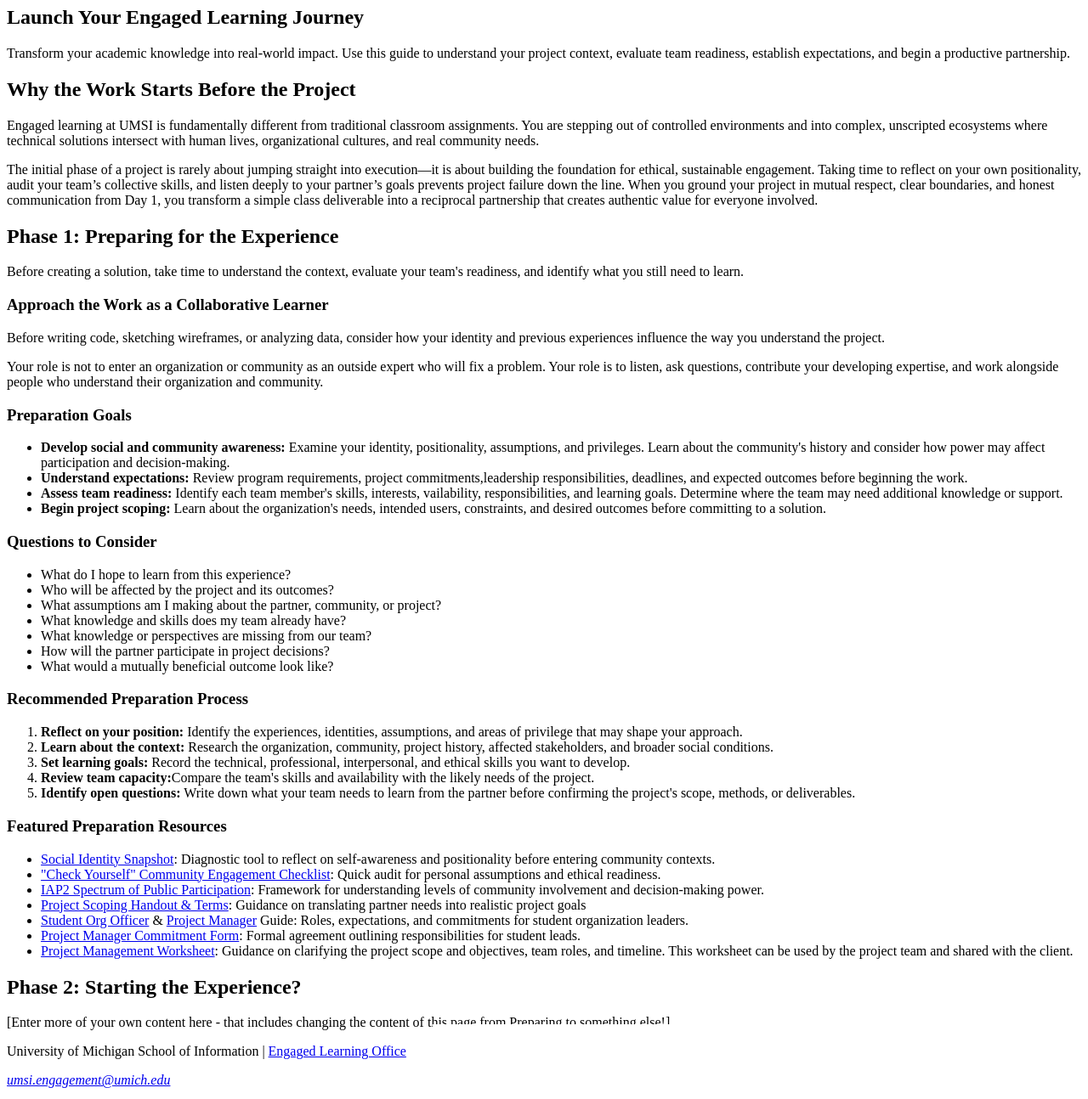
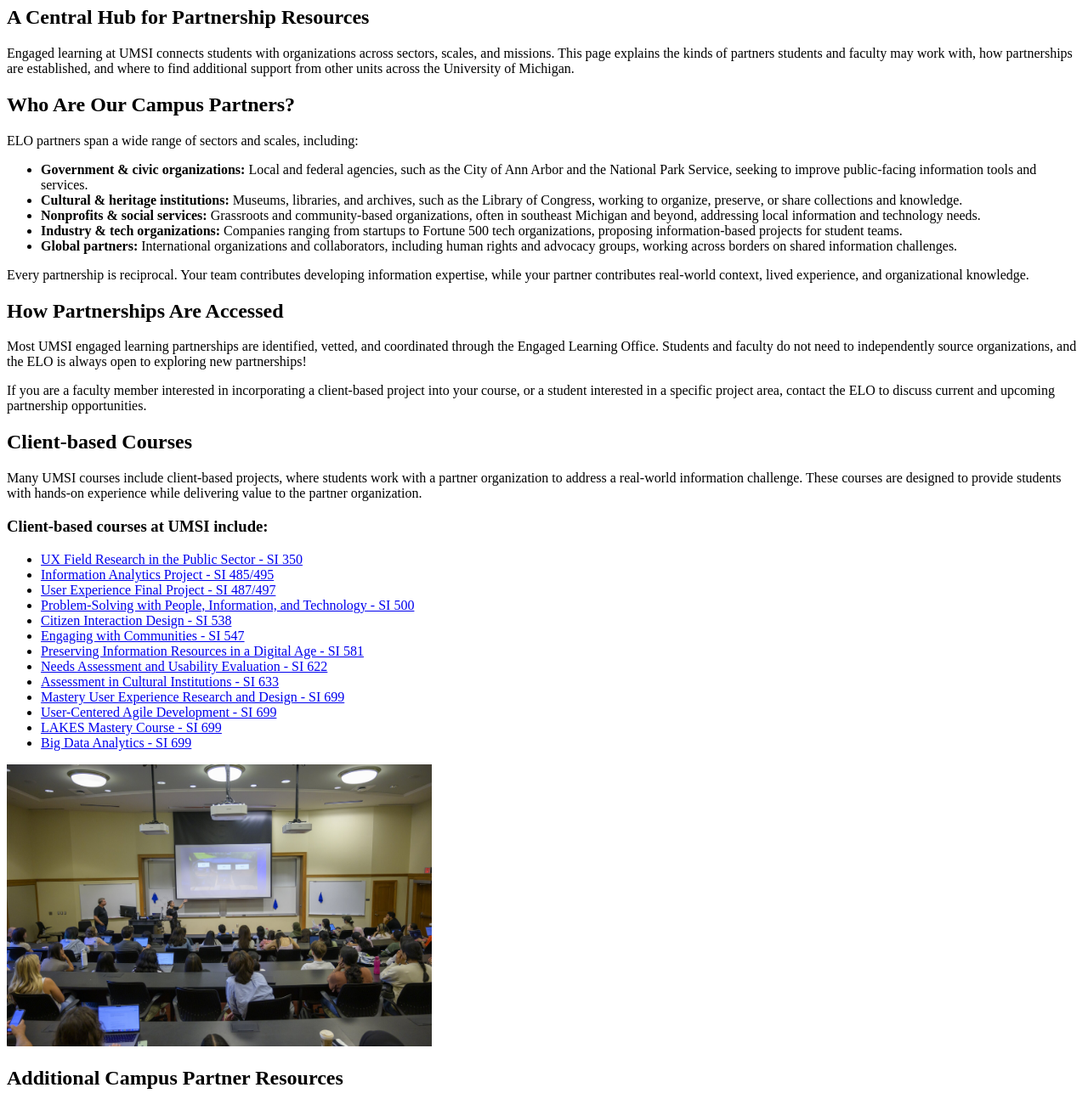
Before and after one commit to oddopoddo/client_project_f26, a plain HTML site: page resources.html in a window 1280 px wide. Shown: the part 573-1867 px from the top of the page at 85% size. Drawn offline with Linux system fonts and the light colour scheme.

Commit message:
Add files via upload

```diff
--- a/resources.html
+++ b/resources.html
@@ -15,99 +15,86 @@
                 <li><a href = "index.html">Home</a></li>
                 <li><a href = "prep.html">Preparing for Your Experience</a></li>
                 <li><a href = "starting.html">Starting Your Experience</a></li>
-                <li><a href = "resources.html">Campus Partner Resources</a></li>
+                <li class="active"><a href = "resources.html">Campus Partner Resources</a></li>
             </ul>
         </nav>
-    <h1>Our Campus Partners</h1>
+    <h1>Our Campus Partner Resources</h1>
   </header>
 <main id="main">
 
 <section>
-  <h2>Launch Your Engaged Learning Journey</h2>
-  <p>Transform your academic knowledge into real-world impact. Use this guide to understand your project context, evaluate team readiness, establish expectations, and begin a productive partnership.</p>
+  <h2>A Central Hub for Partnership Resources</h2>
+  <p>Engaged learning at UMSI connects students with organizations across sectors, scales, and missions. This page explains the kinds of partners students and faculty may work with, how partnerships are established, and where to find additional support from other units across the University of Michigan.</p>
 </section>
 
 <section>
-  <h2>Why the Work Starts Before the Project</h2>
-  <p>Engaged learning at UMSI is fundamentally different from traditional classroom assignments. You are stepping out of controlled environments and into complex, unscripted ecosystems where technical solutions intersect with human lives, organizational cultures, and real community needs.</p>
-  <p>The initial phase of a project is rarely about jumping straight into execution—it is about building the foundation for ethical, sustainable engagement. Taking time to reflect on your own positionality, audit your team’s collective skills, and listen deeply to your partner’s goals prevents project failure down the line. When you ground your project in mutual respect, clear boundaries, and honest communication from Day 1, you transform a simple class deliverable into a reciprocal partnership that creates authentic value for everyone involved.</p>
-
-
+  <h2>Who Are Our Campus Partners?</h2>
+  <p>ELO partners span a wide range of sectors and scales, including:</p>
+  <ul>
+    <li><strong>Government & civic organizations:</strong> Local and federal agencies, such as the City of Ann Arbor and the National Park Service, seeking to improve public-facing information tools and services.</li>
+    <li><strong>Cultural & heritage institutions:</strong> Museums, libraries, and archives, such as the Library of Congress, working to organize, preserve, or share collections and knowledge.</li>
+    <li><strong>Nonprofits & social services:</strong> Grassroots and community-based organizations, often in southeast Michigan and beyond, addressing local information and technology needs.</li>
+    <li><strong>Industry & tech organizations:</strong> Companies ranging from startups to Fortune 500 tech organizations, proposing information-based projects for student teams.</li>
+    <li><strong>Global partners:</strong> International organizations and collaborators, including human rights and advocacy groups, working across borders on shared information challenges.</li>
+  </ul>
+  <p>Every partnership is reciprocal. Your team contributes developing information expertise, while your partner contributes real-world context, lived experience, and organizational knowledge.</p>
 </section>
 
 <section>
-  <h2>Phase 1: Preparing for the Experience</h2>
-  <p>Before creating a solution, take time to understand the context, evaluate your team's readiness, and identify what you still need to learn.</p>
+  <h2>How Partnerships Are Accessed</h2>
+  <p>Most UMSI engaged learning partnerships are identified, vetted, and coordinated through the Engaged Learning Office. Students and faculty do not need to independently source organizations, and the ELO is always open to exploring new partnerships!</p>
+  <p>If you are a faculty member interested in incorporating a client-based project into your course, or a student interested in a specific project area, contact the ELO to discuss current and upcoming partnership opportunities.</p>
+</section>
+
+<section>
+  <h2>Client-based Courses</h2>
+  <p>Many UMSI courses include client-based projects, where students work with a partner organization to address a real-world information challenge. These courses are designed to provide students with hands-on experience while delivering value to the partner organization.</p>
+  <h3>Client-based courses at UMSI include:</h3>
+  <ul>
+  <li><a href="https://www.si.umich.edu/host-student-project/civic-engagement/si-350-ux-field-research-public-sector">UX Field Research in the Public Sector - SI 350</a></li>
+  <li><a href="https://www.si.umich.edu/host-student-project/data-analysis/si-485-information-analytics-project">Information Analytics Project - SI 485/495</a></li>
+  <li><a href="https://www.si.umich.edu/host-student-project/user-experience-ux/si-487-user-experience-final-project">User Experience Final Project - SI 487/497</a></li>
+  <li><a href="https://www.si.umich.edu/host-student-project/umsi-theme-year/problem-solving-people-information-and-technology-si-500">Problem-Solving with People, Information, and Technology - SI 500</a></li>
+  <li><a href="https://www.si.umich.edu/host-student-project/civic-engagement/si-538-citizen-interaction-design">Citizen Interaction Design - SI 538</a></li>
+  <li><a href="https://www.si.umich.edu/host-student-project/library-archives-and-digital-curation/si-547-engaging-communities">Engaging with Communities - SI 547</a></li>
+  <li><a href="https://www.si.umich.edu/host-student-project/library-archives-and-digital-curation/preserving-information-resources-digital">Preserving Information Resources in a Digital Age - SI 581</a></li>
+  <li><a href="https://www.si.umich.edu/host-student-project/user-experience-ux/si-622-needs-assessment-and-usability-evaluation">Needs Assessment and Usability Evaluation - SI 622</a></li>
+  <li><a href="https://www.si.umich.edu/host-student-project/library-archives-and-digital-curation/si-633-assessment-cultural-institutions">Assessment in Cultural Institutions - SI 633</a></li>
+  <li><a href="https://www.si.umich.edu/host-student-project/user-experience-ux/si-699-mastery-user-experience-research-and-design">Mastery User Experience Research and Design - SI 699</a></li>
+  <li><a href="https://www.si.umich.edu/host-student-project/user-experience-ux/si-699-user-centered-agile-development">User-Centered Agile Development - SI 699</a></li>
+  <li><a href="https://www.si.umich.edu/host-student-project/library-archives-and-digital-curation/si-699-special-projects-librarianship">LAKES Mastery Course - SI 699</a></li>
+  <li><a href="https://www.si.umich.edu/host-student-project/data-analysis/big-data-analytics-si-699">Big Data Analytics - SI 699</a></li>
+</ul>
+<img src="images/UMSI_StellantisAutoUX_091324_08.jpg" width="500" alt="UMSI students working on a project with Stellantis.">
+</section>
+
+<section>
+  <h2>Additional Campus Partner Resources</h2>
+  <p>Cross-disciplinary partner organizations across the University of Michigan offer specialized instructional support and workshop sessions that you can incorporate into your curriculum.</p>
+
   <article>
-    <h3>Approach the Work as a Collaborative Learner</h3>
-    <p>Before writing code, sketching wireframes, or analyzing data, consider how your identity and previous experiences influence the way you understand the project.</p>
-    <p>Your role is not to enter an organization or community as an outside expert who will fix a problem. Your role is to listen, ask questions, contribute your developing expertise, and work alongside people who understand their organization and community.</p>
+    <h3><a href="https://ginsberg.umich.edu/">Ginsberg Center for Community Engagement</a></h3>
+    <p><strong>Focus:</strong> Prepares undergraduate and graduate students for respectful, reciprocal community-engaged learning in civic and non-profit settings.</p>
+    <p><strong>Note:</strong> All first-year MSI and MHI students participate in a foundational Ginsberg workshop through SI 500.</p>
+    <p><strong>Action:</strong> <a href="https://ginsberg.umich.edu/">Submit a Ginsberg Center Support Request</a> (please request at least one month in advance).</p>
   </article>
 
   <article>
-    <h3>Preparation Goals</h3>
-    <ul>
-      <li><strong>Develop social and community awareness:</strong> Examine your identity, positionality, assumptions, and privileges. Learn about the community's history and consider how power may affect participation and decision-making.
-      </li>
-      <li><strong>Understand expectations:</strong> Review program requirements, project commitments,leadership responsibilities, deadlines, and expected outcomes before beginning the work.</li>
-      <li><strong>Assess team readiness:</strong> Identify each team member's skills, interests, vailability, responsibilities, and learning goals. Determine where the team may need additional knowledge or support.</li>
-      <li><strong>Begin project scoping:</strong> Learn about the organization's needs, intended users, constraints, and desired outcomes before committing to a solution.
-      </li>
-    </ul>
+    <h3><a href="https://csed.engin.umich.edu/">Center for Socially Engaged Engineering and Design (C-SEED)</a></h3>
+    <p><strong>Focus:</strong> Educational sessions on socially engaged design, sociotechnical thinking, human-centered approaches, and community ethics in technical applications.</p>
+    <p><strong>Action:</strong> <a href="https://www.google.com/search?q=https://cseed.engin.umich.edu">Explore C-SEED Educational Modules</a>.</p>
   </article>
 
   <article>
-    <h3>Questions to Consider</h3>
-    <ul>
-      <li>What do I hope to learn from this experience?</li>
-      <li>Who will be affected by the project and its outcomes?</li>
-      <li>What assumptions am I making about the partner, community, or project?</li>
-      <li>What knowledge and skills does my team already have?</li>
-      <li>What knowledge or perspectives are missing from our team?</li>
-      <li>How will the partner participate in project decisions?</li>
-      <li>What would a mutually beneficial outcome look like?</li>
-    </ul>
+    <h3><a href="https://www.lib.umich.edu/research-and-scholarship/instruction-and-course-support/">University of Michigan Library Instructional Services</a></h3>
+    <p><strong>Focus:</strong> Specialized instruction on source evaluation, special collections, literature search strategies, poster presentations, data visualization, and citation management tools.</p>
+    <p><strong>Action:</strong> <a href="https://www.google.com/search?q=https://www.lib.umich.edu/services-and-spaces/instructors">Request U-M Library Instruction</a>.</p>
   </article>
+<img src="images/umsi_careerfair.1.26.2302.jpg" width="500" alt="UMSI students at the UMSI Career Fair.">
+</section>
 
-  <article>
-    <h3>Recommended Preparation Process</h3>
-    <ol>
-      <li><strong>Reflect on your position:</strong> Identify the experiences, identities, assumptions, and areas of privilege that may shape your approach.</li>
-      <li><strong>Learn about the context:</strong> Research the organization, community, project history, affected stakeholders, and broader social conditions.</li>
-      <li><strong>Set learning goals:</strong> Record the technical, professional, interpersonal, and ethical skills you want to develop.</li>
-      <li><strong>Review team capacity:</strong>Compare the team's skills and availability with the likely needs of the project. </li>
-      <li><strong>Identify open questions:</strong> Write down what your team needs to learn from the partner before confirming the project's scope, methods, or deliverables.
-      </li>
-    </ol>
-  </article>
-
-  <article>
-    <h3>Featured Preparation Resources</h3>
-    <ul>
-      <li><a href="https://sites.lsa.umich.edu/equitable-teaching/social-identity-snapshot">Social Identity Snapshot</a>: Diagnostic tool to reflect on self-awareness and positionality before entering community contexts.</li>
-      <li><a href="https://docs.google.com/document/d/1Qt9YeStVwDHjwJhOLAz42JSNQR2lFMurdUtxtdrGkuc/edit?tab=t.0#heading=h.ch0bvccjkrzn">"Check Yourself" Community Engagement Checklist</a>: Quick audit for personal assumptions and ethical readiness.</li>
-      <li><a href="https://drive.google.com/file/d/1zc1RNlrDxV51-muOERdDTnINQcquJpOA/view?usp=sharing">IAP2 Spectrum of Public Participation</a>: Framework for understanding levels of community involvement and decision-making power.</li>
-      <li><a href="https://docs.google.com/document/d/1TrEDolwmOIlXgYgAP9VvlOGoYOwFfe6KxzZOgZSVYVw/edit?usp=drive_link">Project Scoping Handout & Terms</a>: Guidance on translating partner needs into realistic project goals</li>
-      <li><a href="https://docs.google.com/document/d/1AexsV_JeSd0kRUBbcifZpfBu6y6Zi8Y0iJScp1I3gkM/edit?usp=drive_link">Student Org Officer</a> & <a href="https://docs.google.com/document/u/0/d/1uwOOS0TrXWzcSShj8DUFpckWo0t1UNu_Q7WVbZnLhX0/edit">Project Manager</a> Guide: Roles, expectations, and commitments for student organization leaders.</li>
-      <li><a href="https://docs.google.com/document/d/1U4lCNGyWKJ3C2i_VgFqAR45Z4zF1FehuthuqT-M2wdI/edit?usp=drive_link">Project Manager Commitment Form</a>: Formal agreement outlining responsibilities for student leads.</li>
-      <li><a href="https://docs.google.com/document/d/1twc-7TYWmb_PNrOBiDI1NuJqJAuhluTICr22GRd_NLc/edit?usp=drive_link">Project Management Worksheet</a>: Guidance on clarifying the project scope and objectives, team roles, and timeline. This worksheet can be used by the project team and shared with the client.</li>
-    </ul>
-  </article>
-</section>
-<section>
-  <h2>Phase 2: Starting the Experience?</h2>
-
-
-
-<div>[Enter more of your own content here - that includes changing the  content of this page from Preparing to something else!]</div>
-
-
-        <div></div>
-        <div></div>
-        <div></div>
-        <div></div>
-</section>
-<!-- Content taken & modified from UMGPT with the prompt, "for the same content write me some intro content and resources for a prep page using the ELO content below" - this was after I had asked for content for the home page. " UMGPT. (2026). UMGPT ( GPT-5.6 Sol September 7th version) [Large language model]. -->
+<!-- Content generated in part by Claude with the prompt, "Generate content for resources.html that focuses on the kinds of partners UMSI works with and how students/faculty can access them. Incorporate provided info on cross-disciplinary campus partner organizations (Ginsberg Center, C-SEED, U-M Library Instructional Services), then add a Client-Based Courses section listing the provided course names and links, with intro text explaining the section to both students and faculty." Content was then reviewed and edited.
+        Anthropic. (2026). Claude (Claude Sonnet 5 version) [Large language model]. https://claude.ai -->
 </main>
 <footer>
         <p>University of Michigan School of Information | <a href="https://www.si.umich.edu/programs/engaged-learning/about-engaged-learning-office">Engaged Learning Office </a></p>
```
Also changed, not shown: index.html (+3 -1 lines), prep.html (+3 -14 lines), starting.html (+53 -66 lines).
